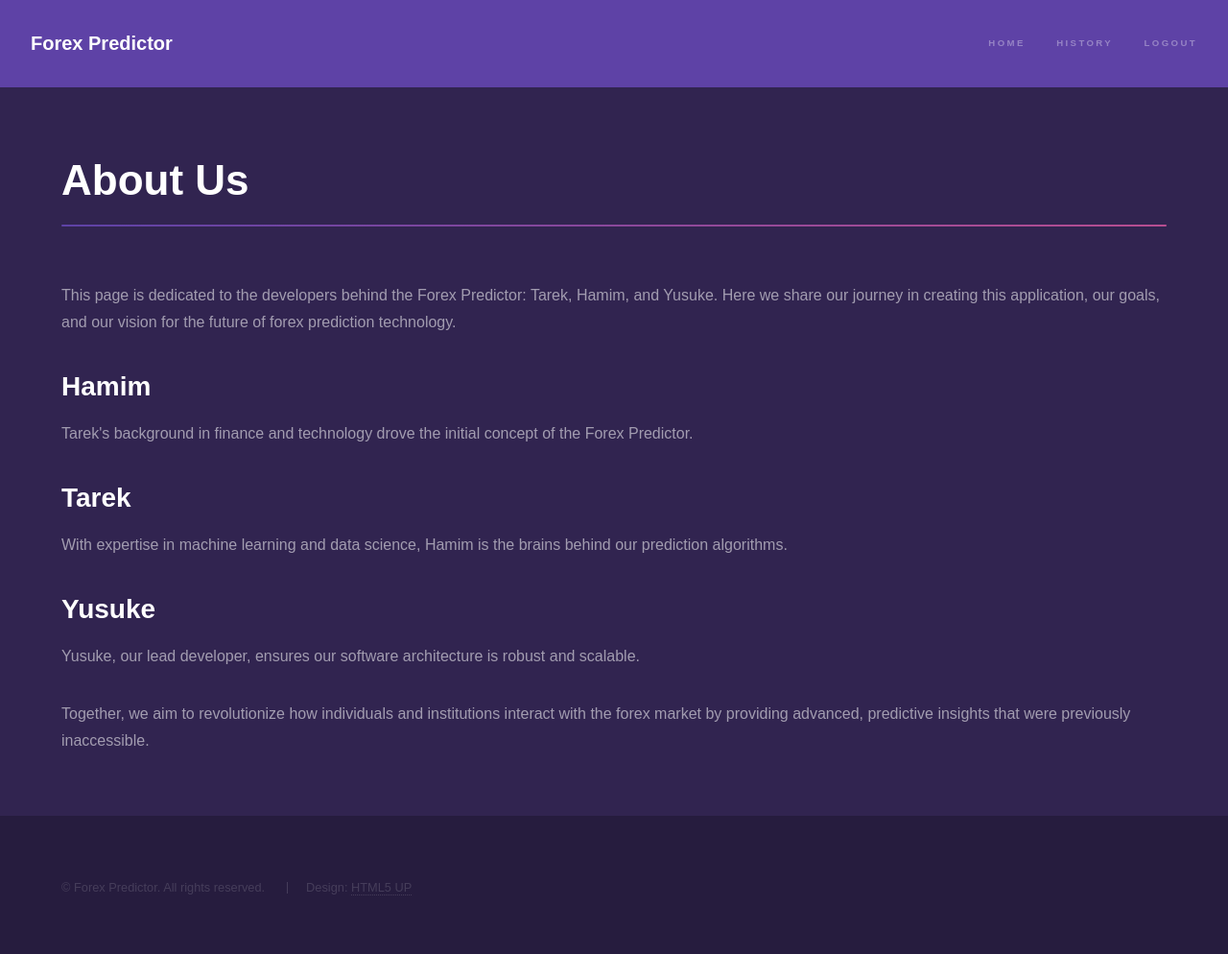
After one commit to tarek-debug/Forex-Predictor, a Flask app: template pages/app/templates/learnmore.html in a window 1280 px wide. The commit adds this page. Shown: the whole page at 96% size. Run offline with Flask 3, Linux system fonts and the light colour scheme; the template is opened without the code that fills it, so the values that code supplies are empty.

Commit message:
Add files via upload

```diff
--- a/pages/app/templates/history.html
+++ b/pages/app/templates/history.html
@@ -38,7 +38,7 @@
 <body class="is-preload" data-username="{{ username if 'username' in session }}">
     <!-- Header -->
     <header id="header">
-        <a href="index.html" class="title">Forex Predictor</a>
+        <a href="{{ url_for('home') }}" class="title">Forex Predictor</a>
         <nav>
             <ul>
                 <li><a href="{{ url_for('home') }}" >Home</a></li>
--- /dev/null
+++ b/pages/app/templates/learnmore.html
@@ -0,0 +1,69 @@
+<!DOCTYPE html>
+<html lang="en">
+<head>
+    <meta charset="UTF-8">
+    <meta name="viewport" content="width=device-width, initial-scale=1.0">
+    <title>About Us - Forex Predictor</title>
+    <link rel="stylesheet" href="static/css/main.css" />
+    <noscript><link rel="stylesheet" href="static/css/noscript.css" /></noscript>
+</head>
+<body class="is-preload">
+    <!-- Header -->
+    <header id="header">
+        <a href="{{ url_for('home') }}" class="title">Forex Predictor</a>
+        <nav>
+            <ul>
+                <li><a href="{{ url_for('home') }}">Home</a></li>
+                <li><a href="{{ url_for('history') }}">History</a></li>
+                <li><a href="login.html">Logout</a></li>
+            </ul>
+        </nav>
+    </header>
+
+    <!-- Wrapper -->
+    <div id="wrapper">
+        <!-- Main -->
+        <section id="main" class="wrapper">
+            <div class="inner">
+                <h1 class="major">About Us</h1>
+                <p>This page is dedicated to the developers behind the Forex Predictor: Tarek, Hamim, and Yusuke. Here we share our journey in creating this application, our goals, and our vision for the future of forex prediction technology.</p>
+
+                <!-- Detailed section about each developer -->
+                <div class="developer">
+                    <h2>Hamim</h2>
+                    <p>Tarek's background in finance and technology drove the initial concept of the Forex Predictor.</p>
+                </div>
+                <div class="developer">
+                    <h2>Tarek</h2>
+                    <p>With expertise in machine learning and data science, Hamim is the brains behind our prediction algorithms.</p>
+                </div>
+                <div class="developer">
+                    <h2>Yusuke</h2>
+                    <p>Yusuke, our lead developer, ensures our software architecture is robust and scalable.</p>
+                </div>
+
+                <!-- Additional content -->
+                <p>Together, we aim to revolutionize how individuals and institutions interact with the forex market by providing advanced, predictive insights that were previously inaccessible.</p>
+            </div>
+        </section>
+    </div>
+
+    <!-- Footer -->
+    <footer id="footer" class="wrapper alt">
+        <div class="inner">
+            <ul class="menu">
+                <li>&copy; Forex Predictor. All rights reserved.</li>
+                <li>Design: <a href="http://html5up.net">HTML5 UP</a></li>
+            </ul>
+        </div>
+    </footer>
+
+    <!-- Scripts -->
+    <script src="assets/js/jquery.min.js"></script>
+    <script src="assets/js/jquery.scrollex.min.js"></script>
+    <script src="assets/js/jquery.scrolly.min.js"></script>
+    <script src="assets/js/browser.min.js"></script>
+    <script src="assets/js/breakpoints.min.js"></script>
+    <script src="assets/js/util.js"></script>
+</body>
+</html>
```
Also changed, not shown: pages/app/templates/home.html (+6 -19 lines), pages/app/templates/login.html (+62 -0 lines).
